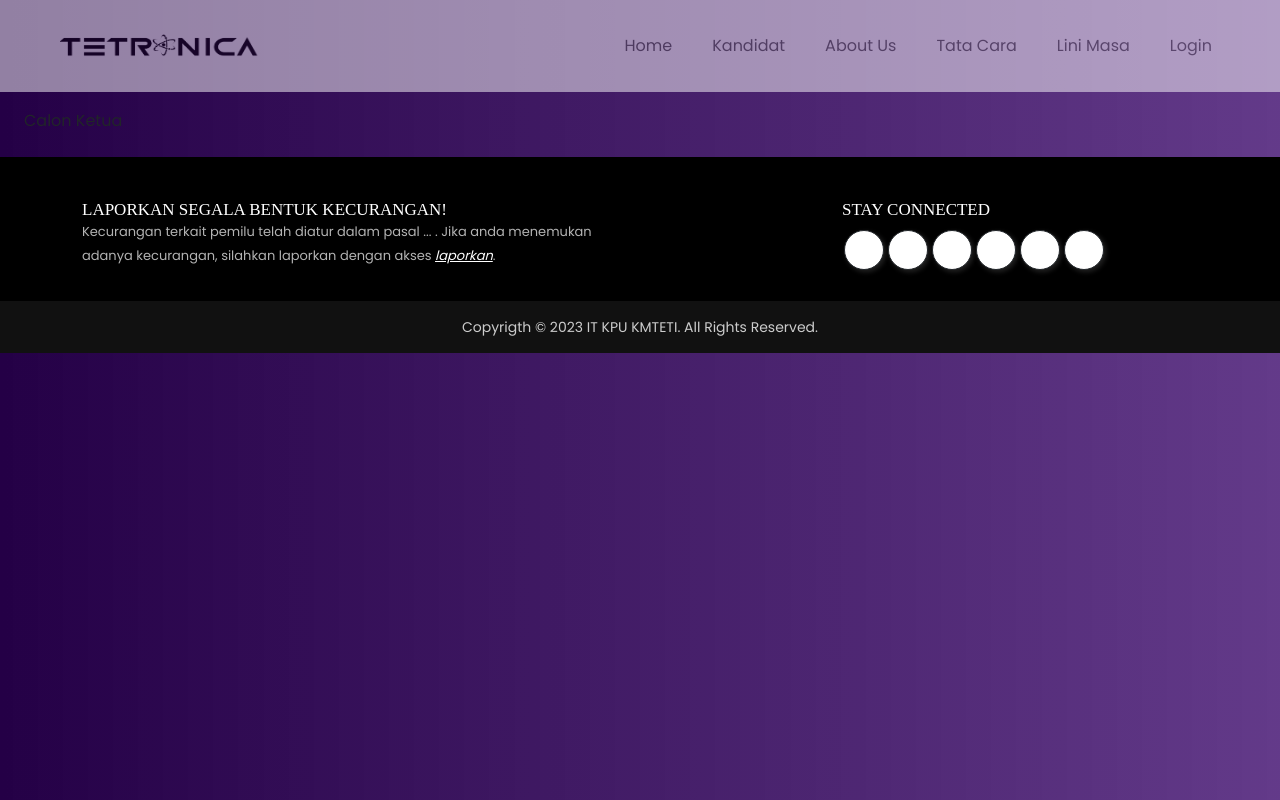
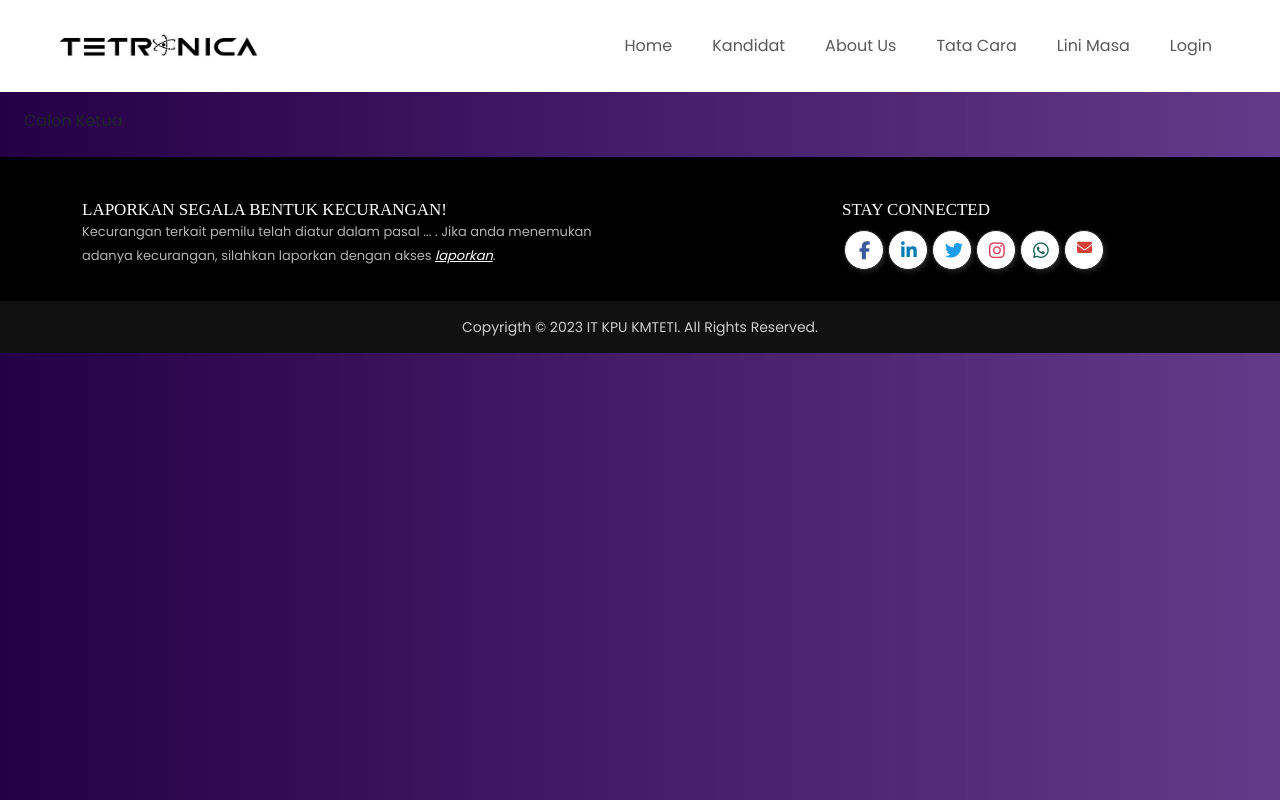
Before and after one commit to TETRONICA-WEB-2023/website, a Next.js app: page /caket in a window 1280 px wide. Shown: the top 800 px of the page. Built offline with nearby package versions, Linux system fonts and the light colour scheme; no server answers; the database is empty; a web font is replaced by a local one.

Commit message:
fixing typos and error about synchronous script

```diff
--- a/app/components/Navbar.jsx
+++ b/app/components/Navbar.jsx
@@ -104,7 +104,7 @@ const Navbar = () => {
 //     </div>
 //   </div>
 // </nav>
-<nav className="navbar navbar-expand-md fixed-top py-4 bg-white opacity-50">
+<nav className="navbar navbar-expand-md fixed-top py-4 bg-white opacity-80">
 <div className="nav-container container-fluid d-flex mx-lg-5">
   <a className="navbar-brand" href="#">
   <Image className="logo-tetronica" src="/logo-tetronica.png" alt="Bootstrap" width="178" height="34"/>
--- a/app/layout.js
+++ b/app/layout.js
@@ -7,6 +7,7 @@ import { Poppins } from "next/font/google";
 import { AuthContextProvider } from "./context/AuthContext";
 import { useEffect, Suspense } from 'react';
 import localFont from 'next/font/local';
+import Script from 'next/script'
 
 const poppins = Poppins({ subsets: ["latin"], weight: ['400', '700'], style: ["normal", "italic"]});
 
@@ -64,7 +65,7 @@ export default function RootLayout({ children }) {
           <Footer/>
         </AuthContextProvider>
         </Suspense>
-        <script src="https://kit.fontawesome.com/fddf5c0916.js" crossOrigin="anonymous"></script>
+        <Script src="https://kit.fontawesome.com/fddf5c0916.js" crossOrigin="anonymous"></Script>
       </body>
     </html>
   );
--- a/app/page.jsx
+++ b/app/page.jsx
@@ -176,7 +176,7 @@ export default function Home() {
   </div>
 </section>
 <section id="calon-page">
-  <h1 className="heading">Who's Next ??</h1>
+  <h1 className="heading">Who&quot;s Next ??</h1>
   <div className="foto-calon-container">
     <div className="foto-calon">
       <img src="img/calon-sementara.png" alt="calon 1" />
```
